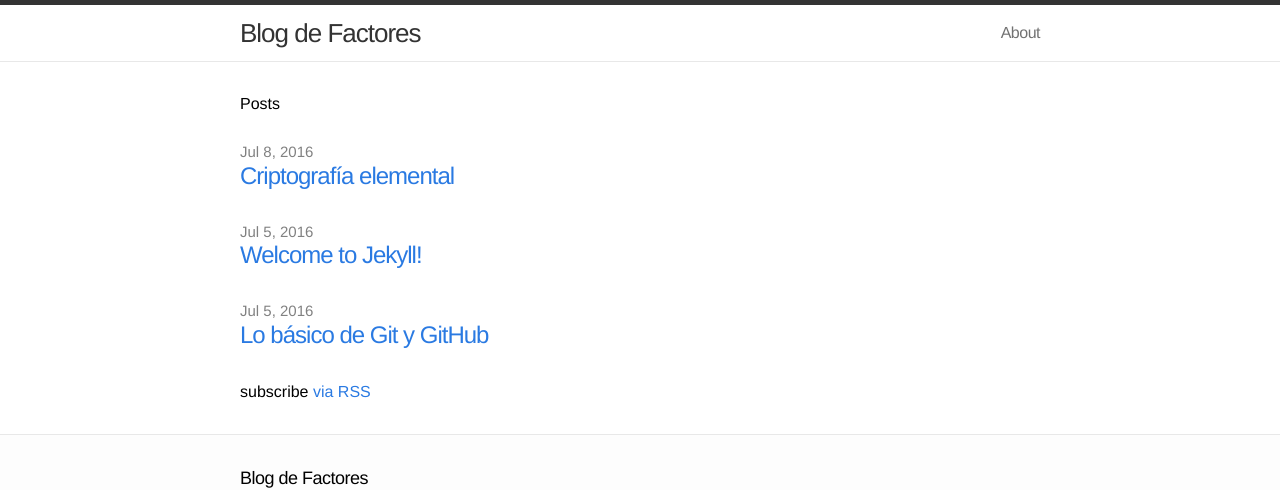
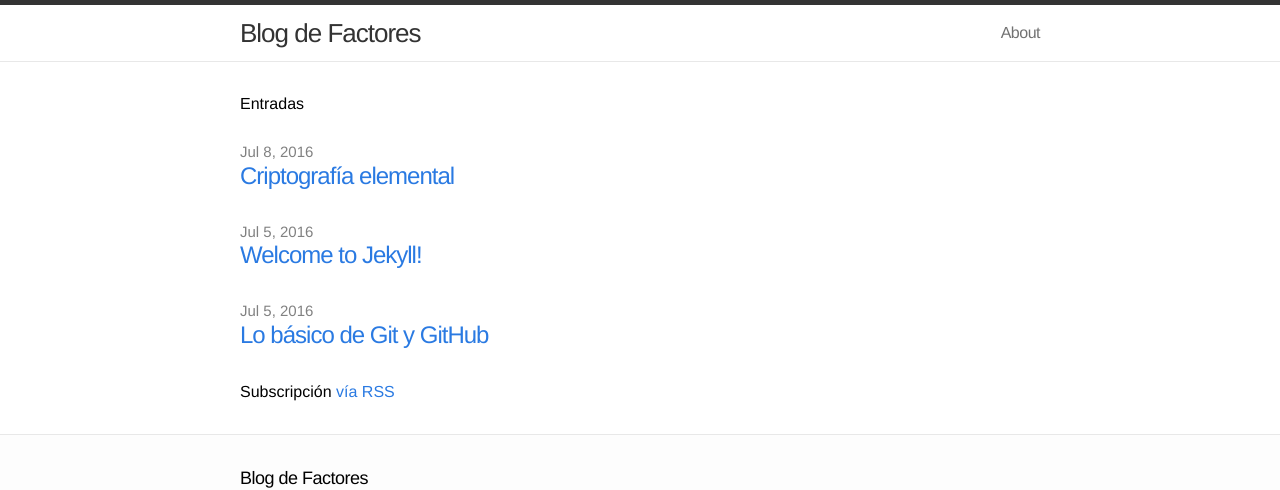
Before and after one commit to ddelaviuda/ddelaviuda.github.io, a Jekyll site: the page built from index.html, in a window 1280 px wide. Shown: the top 490 px of the page. Built offline with Jekyll 4.4.1, drawn with Linux system fonts in a browser that asks for light colours.

Commit message:
Update index.html

```diff
--- a/index.html
+++ b/index.html
@@ -4,7 +4,7 @@ layout: default
 
 <div class="home">
 
-  <h1>Posts</h1>
+  <h1>Entradas</h1>
 
   <ul class="posts">
     {% for post in site.posts %}
@@ -15,6 +15,6 @@ layout: default
     {% endfor %}
   </ul>
 
-  <p class="rss-subscribe">subscribe <a href="{{ "/feed.xml" | prepend: site.baseurl }}">via RSS</a></p>
+  <p class="rss-subscribe">Subscripci&oacute;n <a href="{{ "/feed.xml" | prepend: site.baseurl }}">v&iacute;a RSS</a></p>
 
 </div>
```
